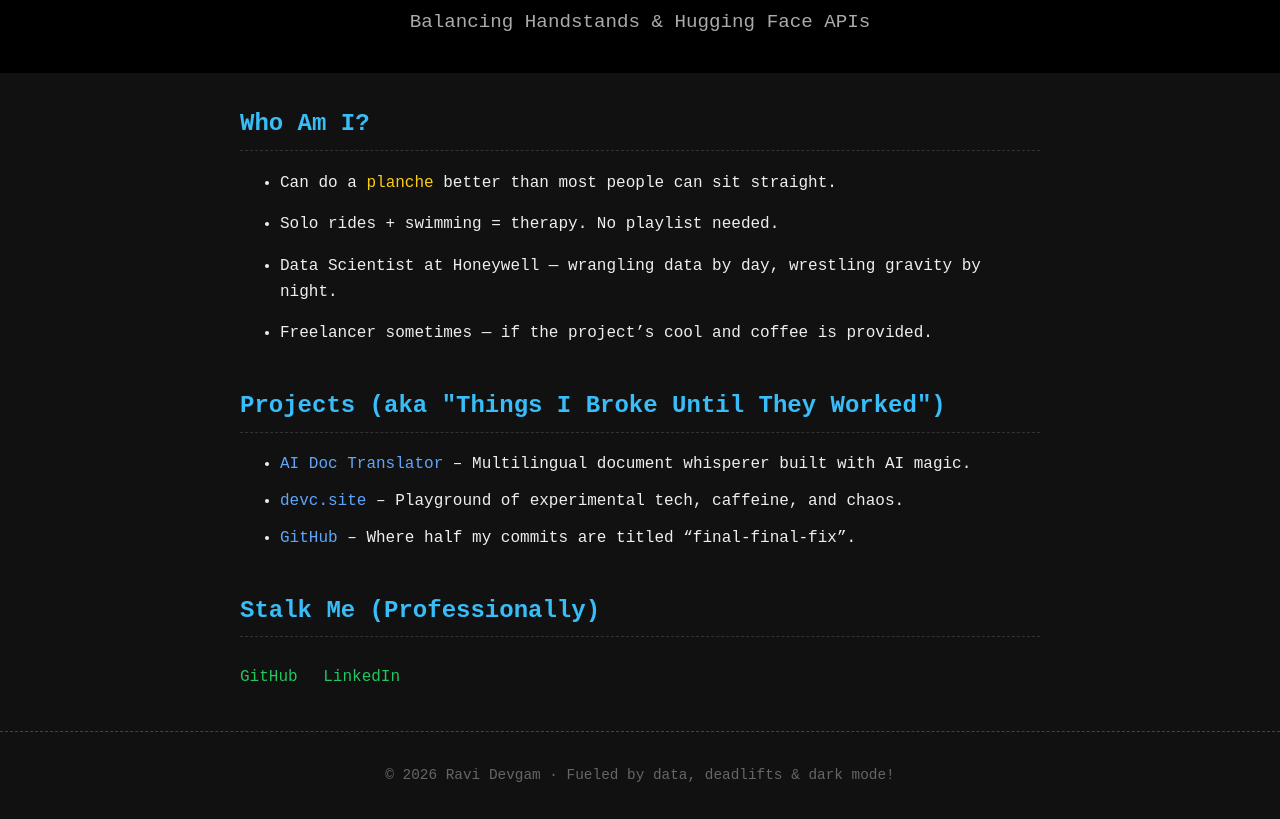
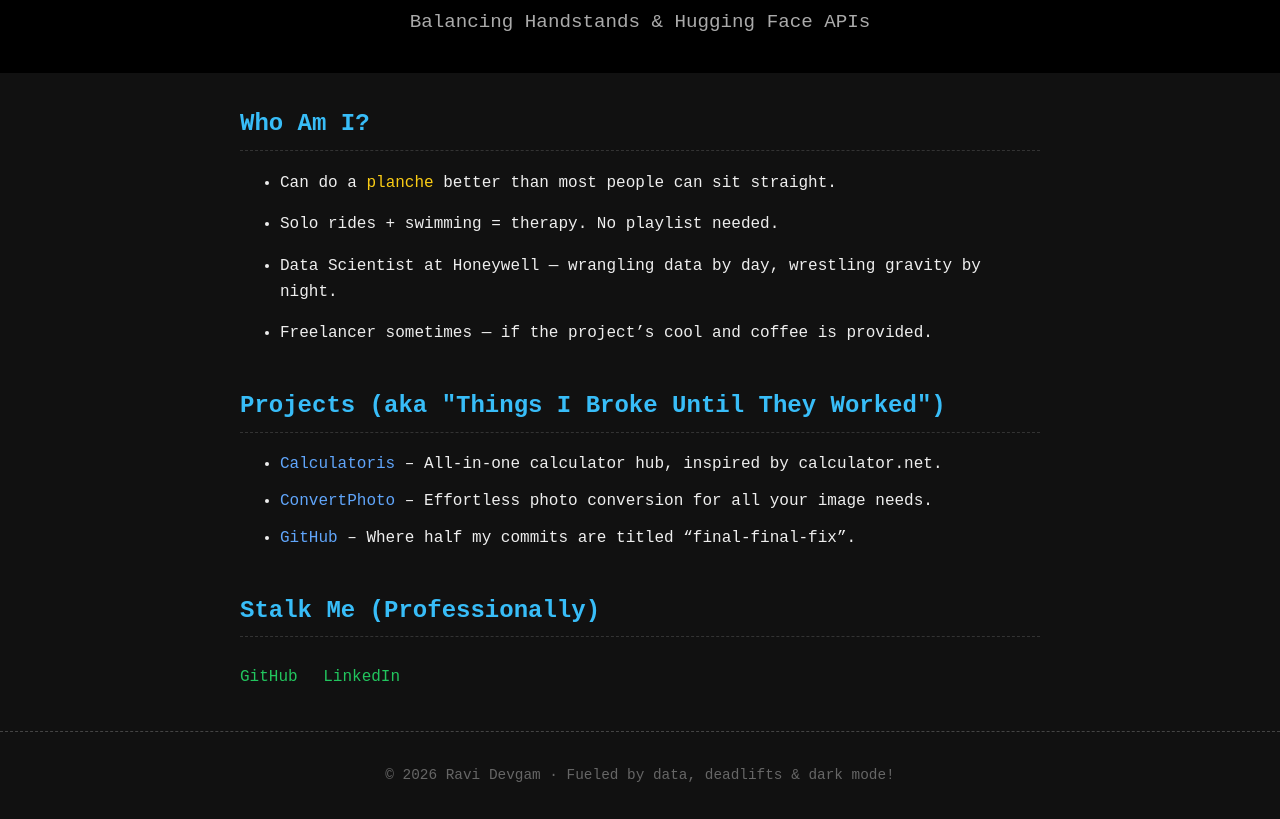
Before and after one commit to WhoRavi/WhoRavi.github.io, a plain HTML site: page index.html in a window 1280 px wide. Shown: the part 124-943 px from the top of the page. Drawn offline with Linux system fonts and the light colour scheme.

Commit message:
projects updated

```diff
--- a/index.html
+++ b/index.html
@@ -102,8 +102,8 @@
   <section>
     <h2>Projects (aka "Things I Broke Until They Worked")</h2>
     <ul class="projects">
-      <li><a href="https://aidoctranslator.com/" target="_blank">AI Doc Translator</a> – Multilingual document whisperer built with AI magic.</li>
-      <li><a href="http://devc.site/" target="_blank">devc.site</a> – Playground of experimental tech, caffeine, and chaos.</li>
+      <li><a href="https://www.calculatoris.com/" target="_blank">Calculatoris</a> – All-in-one calculator hub, inspired by calculator.net.</li>
+      <li><a href="http://convertphoto.net/" target="_blank">ConvertPhoto</a> – Effortless photo conversion for all your image needs.</li>
       <li><a href="https://github.com/whoravi" target="_blank">GitHub</a> – Where half my commits are titled “final-final-fix”.</li>
     </ul>
   </section>
```
